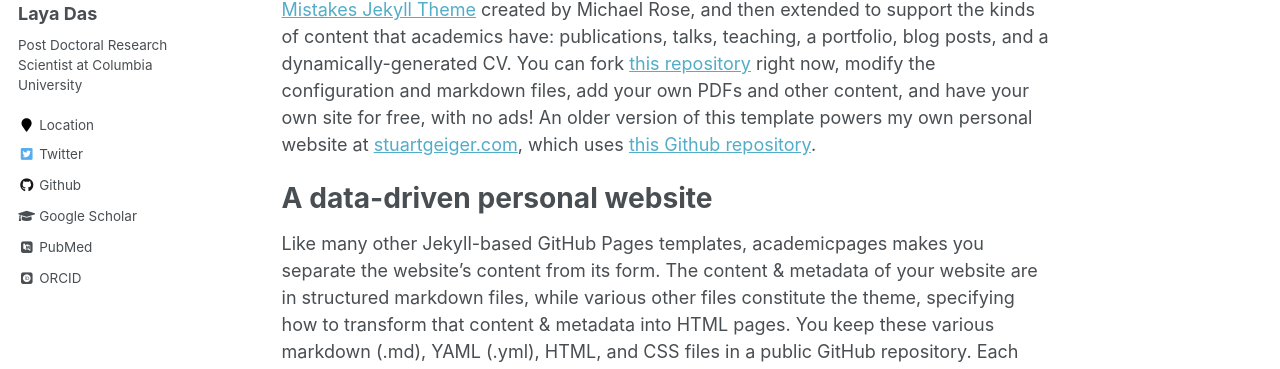
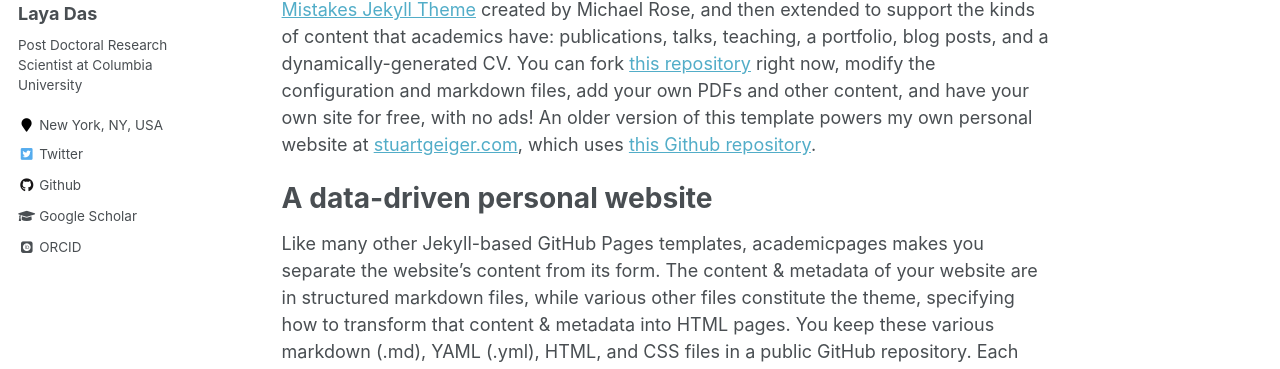
Before and after one commit to layadas/layadas.github.io, a Jekyll site: the page built from _pages/about.md, in a window 1280 px wide. Shown: the part 300-669 px from the top of the page. Built offline with Jekyll 4.4.1, drawn with Linux system fonts in a browser that asks for light colours; some web fonts are replaced.

Commit message:
Update _config.yml

```diff
--- a/_config.yml
+++ b/_config.yml
@@ -11,7 +11,7 @@ title                    : "Laya Das"
 title_separator          : "-"
 name                     : &name "Laya Das"
 description              : &description "Web page"
-url                      : https://academicpages.github.io # the base hostname & protocol for your site e.g. "https://mmistakes.github.io"
+url                      : https://layadas.github.io # the base hostname & protocol for your site e.g. "https://mmistakes.github.io"
 baseurl                  : "" # the subpath of your site, e.g. "/blog"
 repository               : "layadas/layadas.github.io"
 teaser                   :  # filename of teaser fallback teaser image placed in /images/, .e.g. "500x300.png"
@@ -56,13 +56,13 @@ alexa_site_verification  :
 yandex_site_verification :
 
 # Social Sharing
-twitter:
-  username               : &twitter
-facebook:
-  username               :
-  app_id                 :
-  publisher              :
-og_image                 :  # Open Graph/Twitter default site image
+# twitter:
+  # username               : &twitter
+# facebook:
+  # username               :
+  # app_id                 :
+  # publisher              :
+# og_image                 :  # Open Graph/Twitter default site image
 # For specifying social profiles
 # - https://developers.google.com/structured-data/customize/social-profiles
 social:
@@ -83,9 +83,9 @@ author:
   name             : "Laya Das"
   avatar           : "profile.png"
   bio              : "Post Doctoral Research Scientist at Columbia University"
-  location         : "Location"
+  location         : "New York, NY, USA"
   employer         :
-  pubmed           : "https://www.ncbi.nlm.nih.gov/pubmed/?term=john+snow"
+  #pubmed           : "https://www.ncbi.nlm.nih.gov/pubmed/?term=john+snow"
   googlescholar    : "http://yourfullgooglescholarurl.com"
   email            :
   researchgate     :  # example: "https://www.researchgate.net/profile/yourprofile"
```
